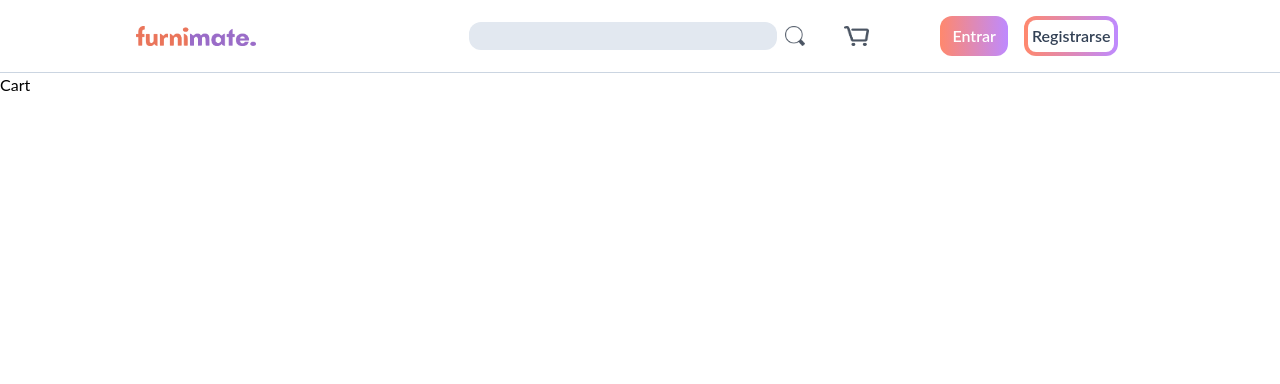
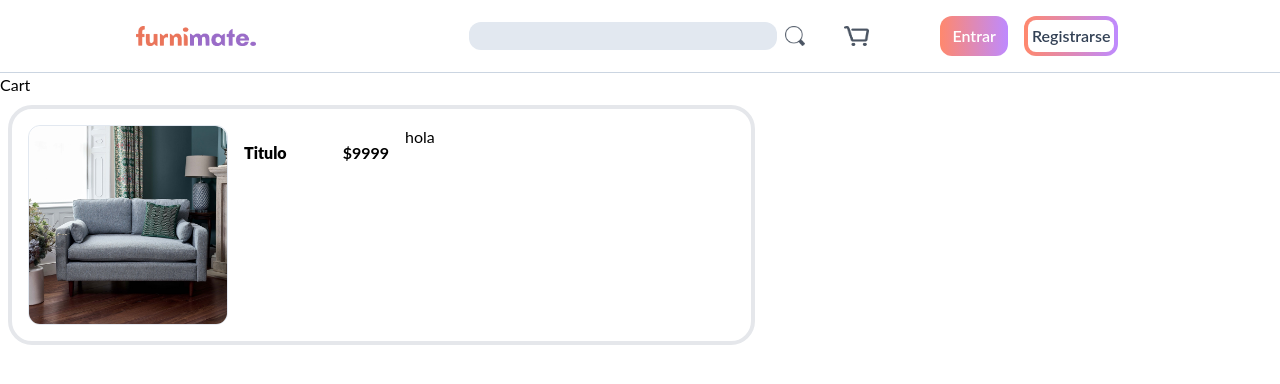
Before and after one commit to plantnt/reactmate, a React (Vite) app: page /cartPage in a window 1280 px wide. Shown: the top 384 px of the page. Built offline with nearby package versions, Linux system fonts and the light colour scheme.

Commit message:
carrito progeso n°1

```diff
--- /dev/null
+++ b/src/components/cardcart.tsx
@@ -0,0 +1,37 @@
+// import ProductCard from "./productCard";
+import { NavLink } from "react-router-dom"
+
+function Cardproduct(){
+    return(
+        <div className="max-w-[200px] rounded-xl border border-slate-200 cursor-pointer hover:transform">
+        <NavLink to="productPage"><img src="src\assets\products\2.jpg" className="w-full rounded-t-xl" /></NavLink>
+
+    </div>
+
+    )
+}
+function Infocart(){
+    return(<div className="p-4 flex">
+            <h2 className="font-black ml-15px">Titulo</h2>
+            <h4 className="font-bold ml-14">$9999</h4>
+        </div>)
+
+}
+function Complementocart(){
+    return(
+        <div className="">hola</div>
+    )
+}
+export default function Cardcart(){
+    return(
+        <>
+        <div className="card border-4 rounded-r-3xl rounded-l-3xl w-7/12 p-4 m-2 flex">
+            <Cardproduct/>
+            <Infocart/>
+            <Complementocart/>
+
+        </div>
+
+        </>
+    )
+}
--- a/src/pages/Cart.tsx
+++ b/src/pages/Cart.tsx
@@ -1,7 +1,10 @@
+import Cardcart from "../components/cardcart"
+
 const Cart = () => {
     return(
         <div className="">
             Cart
+            <Cardcart/>
         </div>
     )
 }
```
Also changed, not shown: 1 other file (tests, documents, lock files or other folders).
